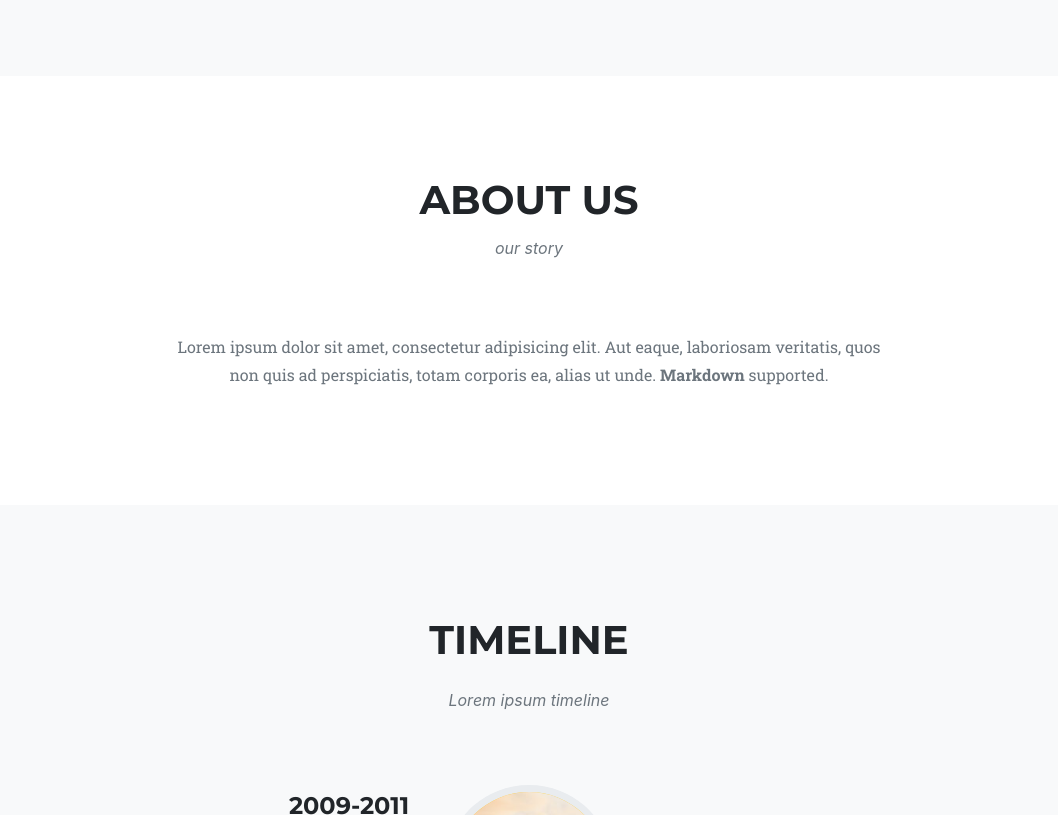
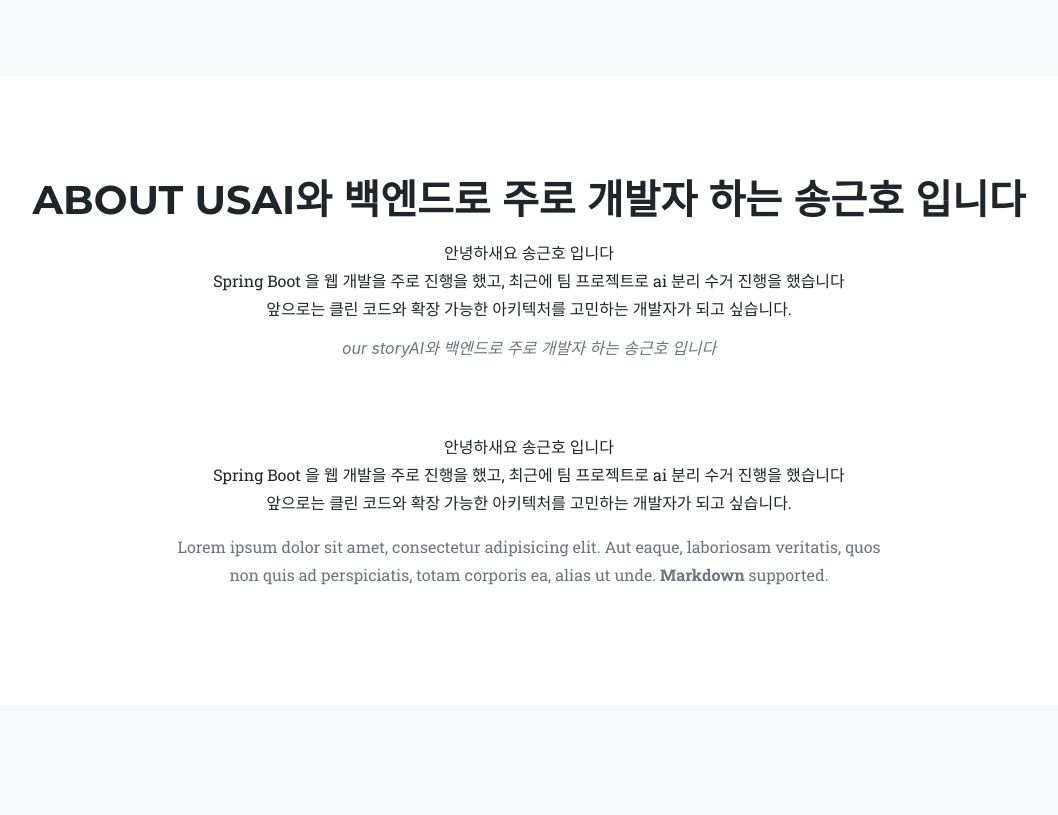
Before and after one commit to SongGunHo/SongPage.githubio, a Jekyll site: the page built from index.md, in a window 1280 px wide and 900 px high, scrolled down 2159 px, cut to the strip 85-900 px from the top of the window. Shown: the whole strip, without its empty margins (111-1169 px from the left). Built offline with Jekyll 4.4.1, drawn with Linux system fonts in a browser that asks for light colours; some web fonts are replaced.

Commit message:
수정중

```diff
--- a/_includes/about.html
+++ b/_includes/about.html
@@ -4,8 +4,20 @@
   <div class="container">
     <div class="row">
       <div class="col-lg-12 text-center">
-        <h2 class="section-heading text-uppercase">{{ site.data.sitetext[site.locale].about.title | default: "About Us" }}</h2>
-        <h3 class="section-subheading text-muted">{{ site.data.sitetext[site.locale].about.text | default: "" }}</h3>
+        <h2 class="section-heading text-uppercase">{{ site.data.sitetext[site.locale].about.title | default: "About Us" }}AI와 백엔드로 주로 개발자 하는 송근호 입니다 </h2>
+          <P>
+          안녕하새요 송근호 입니다<br>
+          Spring Boot 을 웹 개발을 주로 진행을 했고,
+          최근에 팀 프로젝트로 ai 분리 수거 진행을 했습니다<br>
+          앞으로는 클린 코드와 확장 가능한 아키텍처를 고민하는 개발자가 되고 싶습니다.
+        </P>
+        <h3 class="section-subheading text-muted">{{ site.data.sitetext[site.locale].about.text | default: "" }}AI와 백엔드로 주로 개발자 하는 송근호 입니다 </h3>
+        <P>
+          안녕하새요 송근호 입니다<br>
+          Spring Boot 을 웹 개발을 주로 진행을 했고,
+          최근에 팀 프로젝트로 ai 분리 수거 진행을 했습니다<br>
+          앞으로는 클린 코드와 확장 가능한 아키텍처를 고민하는 개발자가 되고 싶습니다.
+        </P>
       </div>
     </div>
     <div class="row">
```
